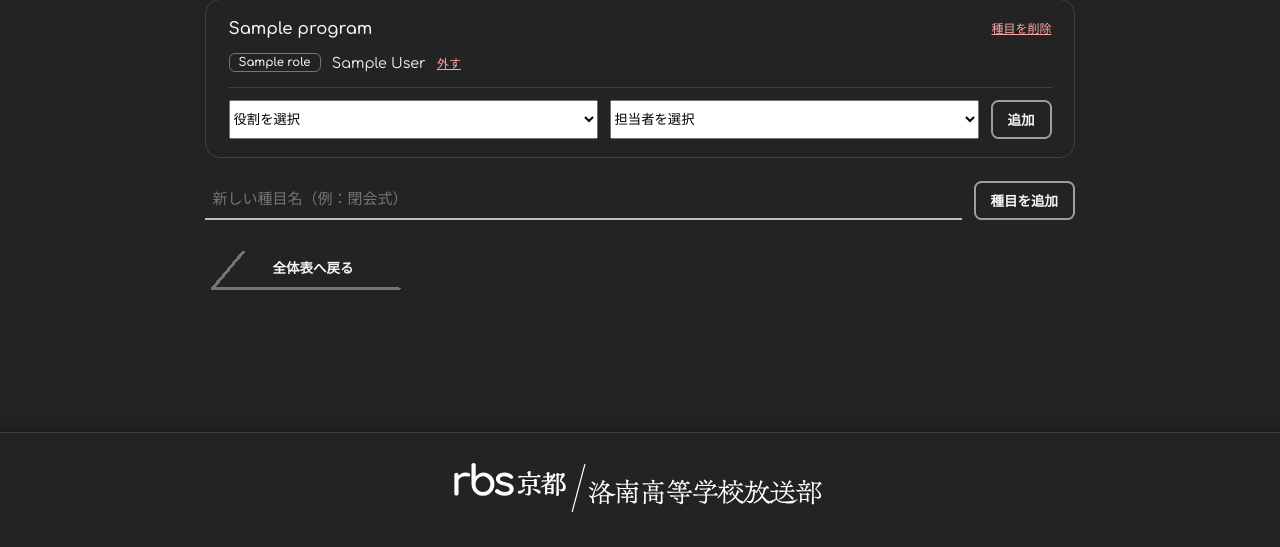
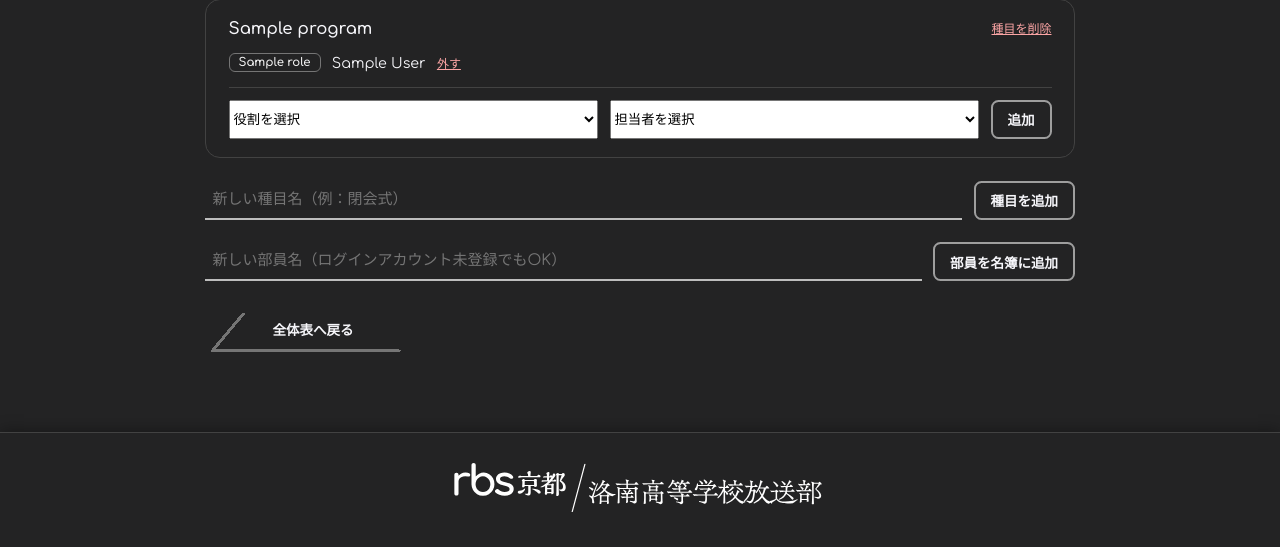
Before and after one commit to rbs-kyoto/rbs-kyoto, a Django app: page /shifts/1/assign/ in a window 1280 px wide. Shown: the part 253-800 px from the top of the page. Run offline with Django 5.2, Linux system fonts and the light colour scheme; a user stored in the database is signed in; tables that the repository leaves empty hold one stand-in row (values such as "Sample post"); some libraries are stand-ins or nearby versions; some web fonts are replaced.

Commit message:
Option B: assign shifts to a name-only roster, not accounts directly
Login-account registration for every member may not be done in time
for an event, so this decouples "who a shift is assigned to" from
"who can log in". Assignment now points at a new Member (just a name)
instead of accounts.User directly; Member optionally links to a User
via a nullable OneToOne, wired up whenever that member's account gets
created.

- event_assign gained a tiny "add member to roster" form (name only,
  no account needed) alongside the existing add-program form
- the member <select> flags roster entries with no linked account as
  "(未登録)" so staff can see who still needs to be onboarded
- my_assignments now filters on member__user=request.user, so it
  naturally stays empty until that link exists
- Member deletion is on_delete=PROTECT on Assignment, same reasoning
  as Role: an assignment without a member is meaningless, so deleting
  an in-use roster entry is blocked rather than orphaning history

This is Option B against #31; Option A (assign directly to User
accounts, no roster) lives on feature/shifts-accounts for comparison.

```diff
--- a/shifts/models.py
+++ b/shifts/models.py
@@ -10,6 +10,33 @@ class Role(models.Model):
         ordering = ["order", "name"]
         verbose_name = "役割"
         verbose_name_plural = "役割"
+
+    def __str__(self):
+        return self.name
+
+
+class Member(models.Model):
+    """割り当て先の部員名簿。
+
+    ログインアカウント（accounts.User）の登録が間に合わない場合でも、
+    名前だけで割り当てを進められるようにするための存在。アカウントが
+    できたら`user`を紐付ければ「自分の担当」ページが使えるようになる。
+    """
+
+    name = models.CharField("氏名", max_length=50)
+    user = models.OneToOneField(
+        settings.AUTH_USER_MODEL,
+        verbose_name="ログインアカウント",
+        on_delete=models.SET_NULL,
+        null=True,
+        blank=True,
+        related_name="shift_member",
+    )
+
+    class Meta:
+        ordering = ["name"]
+        verbose_name = "部員"
+        verbose_name_plural = "部員名簿"
 
     def __str__(self):
         return self.name
@@ -53,10 +80,10 @@ class Assignment(models.Model):
         Role, verbose_name="役割", on_delete=models.PROTECT, related_name="assignments"
     )
     member = models.ForeignKey(
-        settings.AUTH_USER_MODEL,
+        Member,
         verbose_name="担当者",
-        on_delete=models.CASCADE,
-        related_name="shift_assignments",
+        on_delete=models.PROTECT,
+        related_name="assignments",
     )
 
     class Meta:
--- a/shifts/views.py
+++ b/shifts/views.py
@@ -1,11 +1,8 @@
-from django.contrib.auth import get_user_model
 from django.contrib.auth.decorators import login_required
 from django.http import Http404
 from django.shortcuts import get_object_or_404, redirect, render
 from accounts.decorators import staff_required
-from .models import Event, Program, Role, Assignment
-
-User = get_user_model()
+from .models import Event, Program, Role, Member, Assignment
 
 
 @login_required
@@ -62,19 +59,23 @@ def event_assign(request, pk):
         if "add_program" in request.POST:
             name = request.POST.get("name", "").strip()
             if name:
-                next_order = (event.programs.count())
+                next_order = event.programs.count()
                 Program.objects.create(event=event, name=name, order=next_order)
+        elif "add_member" in request.POST:
+            name = request.POST.get("member_name", "").strip()
+            if name:
+                Member.objects.create(name=name)
         elif "add_assignment" in request.POST:
             program = get_object_or_404(Program, pk=request.POST.get("program"), event=event)
             role = get_object_or_404(Role, pk=request.POST.get("role"))
-            member = get_object_or_404(User, pk=request.POST.get("member"))
+            member = get_object_or_404(Member, pk=request.POST.get("member"))
             Assignment.objects.create(program=program, role=role, member=member)
 
         return redirect("shifts:event_assign", pk=event.pk)
 
     programs = event.programs.prefetch_related("assignments__role", "assignments__member")
     roles = Role.objects.all()
-    members = User.objects.order_by("username")
+    members = Member.objects.order_by("name")
 
     return render(
         request,
@@ -110,8 +111,8 @@ def program_delete(request, pk):
 @login_required
 def my_assignments(request):
     assignments = (
-        Assignment.objects.filter(member=request.user)
-        .select_related("role", "program", "program__event")
+        Assignment.objects.filter(member__user=request.user)
+        .select_related("role", "program", "program__event", "member")
         .order_by("program__event__date", "program__order")
     )
 
--- a/templates/shifts/event_assign.html
+++ b/templates/shifts/event_assign.html
@@ -30,7 +30,7 @@
                 {% for assignment in program.assignments.all %}
                 <li>
                     <span class="shift-table__role">{{ assignment.role.name }}</span>
-                    <span class="shift-table__member">{{ assignment.member.display_name|default:assignment.member.username }}</span>
+                    <span class="shift-table__member">{{ assignment.member.name }}</span>
                     <form method="post" action="{% url 'shifts:assignment_delete' assignment.pk %}">
                         {% csrf_token %}
                         <button type="submit" class="shift-assign__remove-link">外す</button>
@@ -53,7 +53,7 @@
                 <select name="member" class="site-form__input" required>
                     <option value="">担当者を選択</option>
                     {% for member in members %}
-                    <option value="{{ member.pk }}">{{ member.display_name|default:member.username }}</option>
+                    <option value="{{ member.pk }}">{{ member.name }}{% if not member.user %}（未登録）{% endif %}</option>
                     {% endfor %}
                 </select>
                 <button type="submit" name="add_assignment" value="1" class="common-style">
@@ -74,6 +74,14 @@
         </button>
     </form>
 
+    <form method="post" class="shift-assign__add-program">
+        {% csrf_token %}
+        <input type="text" name="member_name" class="site-form__input" placeholder="新しい部員名（ログインアカウント未登録でもOK）" required>
+        <button type="submit" name="add_member" value="1" class="common-style">
+            部員を名簿に追加
+        </button>
+    </form>
+
     <div class="page_control">
         <a class="page-control-style-back" href="{% url 'shifts:event_detail' event.pk %}">
             全体表へ戻る
--- a/templates/shifts/event_detail.html
+++ b/templates/shifts/event_detail.html
@@ -40,7 +40,7 @@
                             {% for assignment in program.assignments.all %}
                             <li>
                                 <span class="shift-table__role">{{ assignment.role.name }}</span>
-                                <span class="shift-table__member">{{ assignment.member.display_name|default:assignment.member.username }}</span>
+                                <span class="shift-table__member">{{ assignment.member.name }}</span>
                             </li>
                             {% endfor %}
                         </ul>
```
Also changed, not shown: shifts/admin.py (+9 -1 lines), shifts/migrations/0002_member_alter_assignment_member.py (added).
